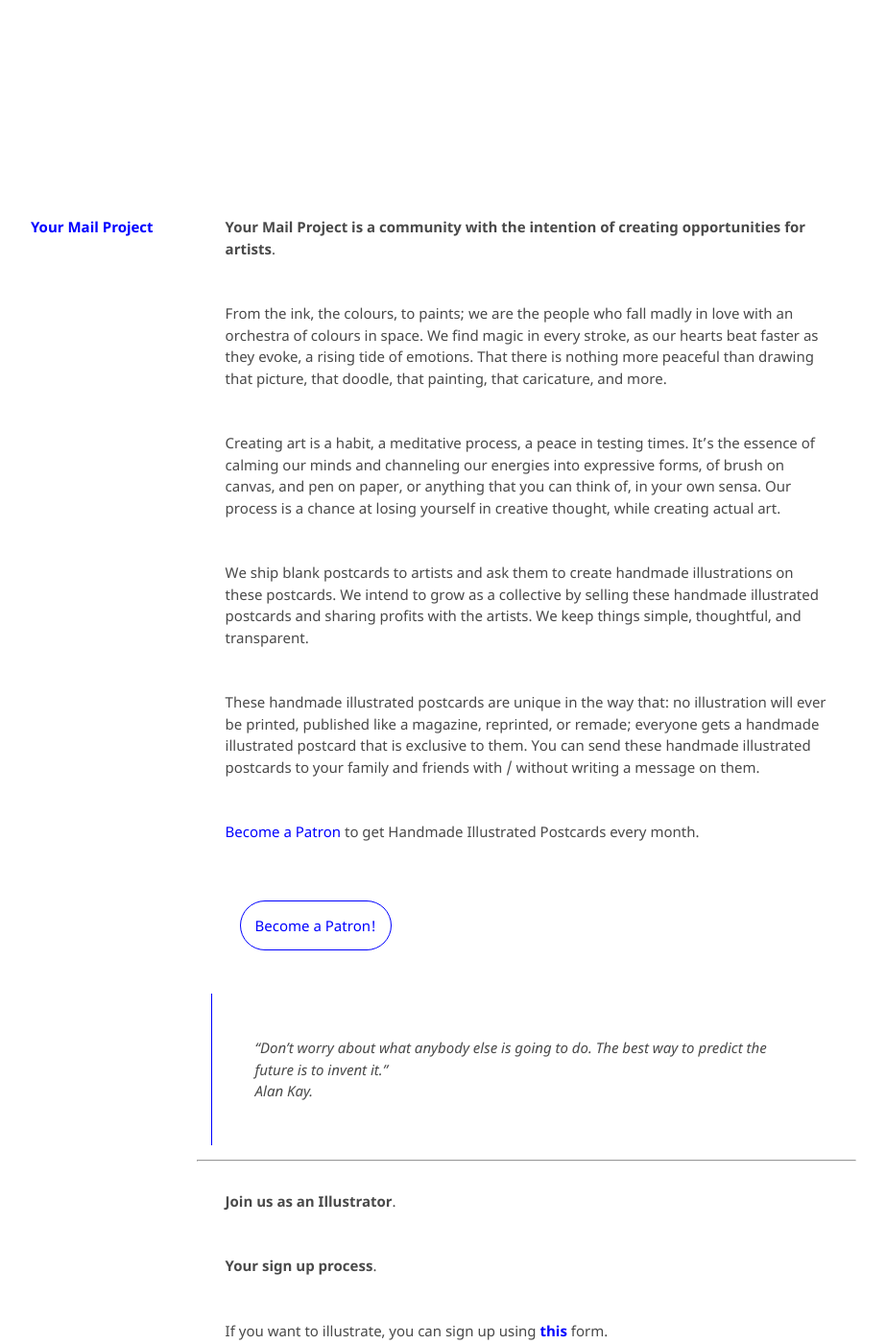
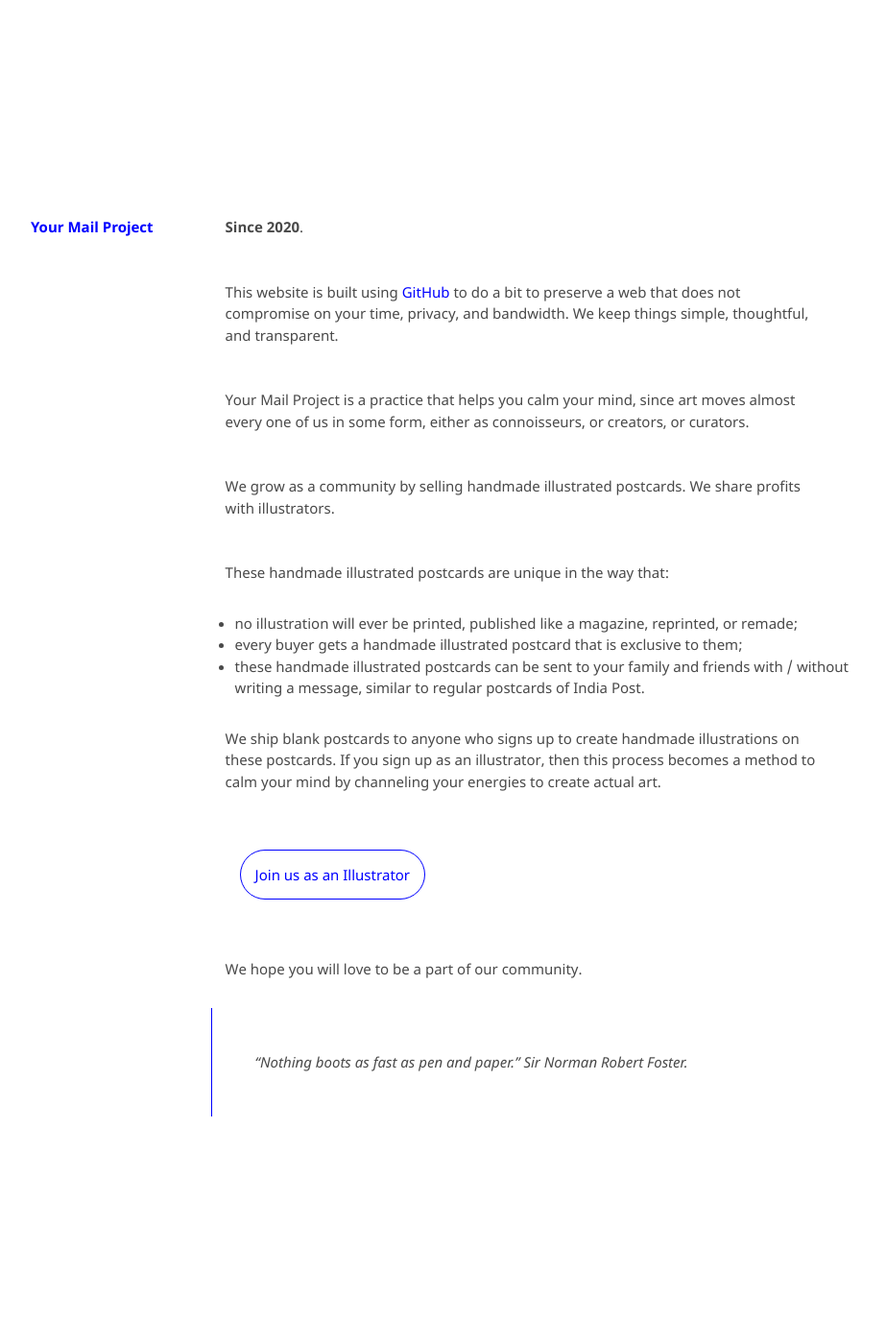
Before and after one commit to kvshvlin/yourmailproject, a Jekyll site: the page built from index.md, in a window 1280 px wide and 1400 px high. Shown: the whole window at 96% size, without its empty margins (193-1116 px from the left). Built offline with Jekyll 4.4.1, drawn with Linux system fonts in a browser that asks for light colours; our own code applies the rules of GitHub Pages for plain Markdown files; some of the changed text lies outside the part shown.

Commit message:
Update index.md

```diff
--- a/index.md
+++ b/index.md
@@ -1,175 +1,27 @@
-**Your Mail Project is a community with the intention of creating opportunities for artists**.
+**Since 2020**.
 
-From the ink, the colours, to paints; we are the people who fall madly in love with an orchestra of colours in space. We find magic in every stroke, as our hearts beat faster as they evoke, a rising tide of emotions. That there is nothing more peaceful than drawing that picture, that doodle, that painting, that caricature, and more.
+This website is built using <a href="https://www.github.com/kvshvlin" target="_blank">GitHub</a> to do a bit to preserve a web that does not compromise on your time, privacy, and bandwidth. We keep things simple, thoughtful, and transparent.
 
-Creating art is a habit, a meditative process, a peace in testing times. It's the essence of calming our minds and channeling our energies into expressive forms, of brush on canvas, and pen on paper, or anything that you can think of, in your own sensa. Our process is a chance at losing yourself in creative thought, while creating actual art.
+Your Mail Project is a practice that helps you calm your mind, since art moves almost every one of us in some form, either as connoisseurs, or creators, or curators.
 
-We ship blank postcards to artists and ask them to create handmade illustrations on these postcards. We intend to grow as a collective by selling these handmade illustrated postcards and sharing profits with the artists. We keep things simple, thoughtful, and transparent.
+We grow as a community by selling handmade illustrated postcards. We share profits with illustrators.
 
-These handmade illustrated postcards are unique in the way that: no illustration will ever be printed, published like a magazine, reprinted, or remade; everyone gets a handmade illustrated postcard that is exclusive to them. You can send these handmade illustrated postcards to your family and friends with / without writing a message on them.
+These handmade illustrated postcards are unique in the way that:
+- no illustration will ever be printed, published like a magazine, reprinted, or remade;
+- every buyer gets a handmade illustrated postcard that is exclusive to them;
+- these handmade illustrated postcards can be sent to your family and friends with / without writing a message, similar to regular postcards of India Post.
 
-<a href="https://www.patreon.com/kvshvl?fan_landing=true" target="_blank">Become a Patron</a> to get Handmade Illustrated Postcards every month.
+We ship blank postcards to anyone who signs up to create handmade illustrations on these postcards. If you sign up as an illustrator, then this process becomes a method to calm your mind by channeling your energies to create actual art.
 
 <div class="roadmap-spacer-1"></div>
 
 <p>
-<a class="btn" href="https://www.patreon.com/kvshvl?fan_landing=true" target="_blank">Become a Patron!</a><br>
+<a class="btn" href="https://yourmailproject.typeform.com/to/krhWpQJZ" target="_blank">Join us as an Illustrator</a><br>
 </p>
 
 <div class="roadmap-spacer-2"></div>
 
-> "Don't worry about what anybody else is going to do. The best way to predict the future is to invent it."
-> Alan Kay.
-
-***
-
-**Join us as an Illustrator**.
-
-**Your sign up process**.
-
-If you want to illustrate, you can sign up using **<a href="https://yourmailproject.typeform.com/to/krhWpQJZ" target="_blank">this</a>** form.
-
-It asks you to enter your postal address.
-
-Don't you forget to give your phone number too, the postman may feel the need to use it.
-
-We use this information to ship to you a package of 11 blank postcards.
-
-**Your illustration process**.
-
-Once you receive this package, you can go all in on your creativity!
-
-Start by testing your materials on the 1st postcard.
-
-Illustrate the next 10 postcards anyhow you fancy: doodle, draw, paint, sketch, or whatever you think of as art.
-
-**Your Instagram process**.
-
-We want you to share your work in progress images to your Instagram stories, and tag our Instagram account @yourmailproject
-
-We curate your Instagram stories in our highlights.
-
-You can use the hashtag '#yourmailproject' on Instagram whenever relevant.
-
-**Your dead-line**.
-
-We have only one deadline for you.
-
-We have this because otherwise everyone procrastinates, including us.
-
-We expect you to complete illustrating the blank postcards as soon as possible.
-
-**Our production process**.
-
-We are sharing the following information to demystify our business models.
-
-The package of 11 blank postcards costs,
-Rs. 5.5 for the blank postcards +
-Rs. 5 for the envelope +
-Rs. 41.5 for speed post
-= Rs. 52.
-
-Returning 10 handmade illustrated postcards to our address should approximately cost,
-Rs. 5 for the envelope +
-Rs. 41.5 for speed post
-= Rs. 46.5.
-
-Making 1 handmade illustrated postcard shop-ready should approximately cost us,
-(Rs. 52 + Rs. 46.5) / 10 postcards in the package
-= Rs. 98.5 / 10
-= Rs. 9.85.
-
-Since you have to use your own materials, the cost of materials used for creating the illustrations, the cost of your labour, your profit margins, PLUS any particulars you deem necessary, are values that are unknown to us.
-
-**This is important** — If you have a preferred selling price, we request you to inform us about it via email
-[_yourmailproject (at) gmail (dot) com_](mailto:yourmailproject@gmail.com), **else we will split the profits**.
-
-**Our marketing process**.
-
-Once you finish creating your handmade illustrated postcards, send them to us.
-
-We will collect your handmade illustrated postcards, and photograph it.
-
-We will showcase it on Instagram, also tag you for exposure and publicity.
-
-**Our sales process**.
-
-We sell handmade illustrated postcards on social media, flea markets, and various other market places.
-
-Since we negotiate the price of every handmade illustrated postcard with the customers, we try our best to fetch the largest possible selling price for every handmade illustrated postcard.
-
-We also offer subscription tiers on Patreon to create an ecosystem for this community, monthly demand for handmade illustrated postcards, and monthly revenue for the artists.
-
-You can check the current subscription prices <a href="https://www.patreon.com/kvshvl?fan_landing=true" target="_blank">here</a>.
-
-**Our after sales process**.
-
-We handle everyone's complaints, inventory, packaging, return orders, and shipping, so that you can meditate away and lose yourself in spellbound creativity.
-
-**Our profit sharing models**.
-
-If you DO inform us about your preferred selling price then,
-1. we will pay you your preferred selling price first,
-1. and keep the rest as our profit, if there's any money left.
-
-If you DO NOT inform us about your preferred selling price then,
-1. we will pay you half of the profit first,
-1. debit our operational costs from the other half of the profit,
-1. and keep the rest as our profit.
-
-We use our share of profit to sustain a bunch of things like our basic cost, coffee, logistics, operations, packaging, pizza, shipping to customers, support to artists, tech support, this website, PLUS any particulars we deem necessary.
-
-**Here's the fine-print in a more readable size**.
-
-- ‘All copyrights are reserved by the original author’.
-- We can return your handmade illustrated postcards to you only if it’s not sold.
-- We do not guarantee that your handmade illustrated postcards will sell.
-- We pay your share of profit only after your handmade illustrated postcard sells.
-- We use Your Mail Project branding on your handmade illustrated postcards as a way of curating this project.
-
 We hope you will love to be a part of our community.
-
-<div class="roadmap-spacer-1"></div>
-
-<p>
-<a class="btn" href="https://yourmailproject.typeform.com/to/krhWpQJZ" target="_blank">Join us</a><br>
-</p>
-
-<div class="roadmap-spacer-2"></div>
 
 > "Nothing boots as fast as pen and paper."
 > Sir Norman Robert Foster.
-
-***
-
-**The community**.
-
-Here's the list of artists who signed up to Your Mail Project.
-
-Anbazhagan, Eyamuna.
-Bafna, Raina.
-Bhatnagar, Sonia.
-Das, Ishita.
-Gabajiwala, Tasneem.
-Jain, Deeksha.
-Jhalani, Stuti.
-Kaur, Divnoor.
-Malik, Gazala.
-Patade, Yugandhar.
-Phodkar, Sairaj.
-Rathod, Shraddha.
-Reddy, Anisha K.
-Roy, Arsha.
-Salunke, Aditi.
-Samant, Kushal.
-Samant, Mitalee.
-Sharma, Shivani.
-Shivaraj, Hemanth.
-Suryawanshi, Pranali.
-Thakkar, Niyati.
-
-If there’s something you don’t see here that you’d like to know, then you can DM us on <a href="https://www.instagram.com/yourmailproject" target="_blank">Instagram @yourmailproject</a>.
-
-> "The best lack all conviction, while the worst
-Are full of passionate intensity."
-> Yeats, The Second Coming.
```
